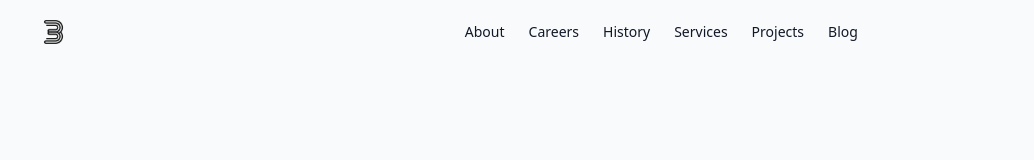
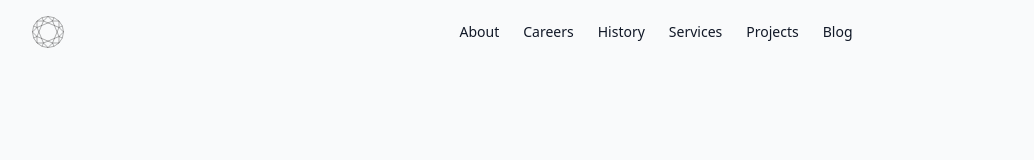
Before and after one commit to vlad1m1r0v/bratochkin, a React (Vite) app: page / in a window 1280 px wide. Shown: the top 160 px of the page, without its empty margins (0-1034 px from the left). Built offline with nearby package versions, Linux system fonts and the light colour scheme.

Commit message:
Change logo and company name

```diff
--- a/index.html
+++ b/index.html
@@ -2,9 +2,9 @@
 <html lang="en">
   <head>
     <meta charset="UTF-8" />
-    <link rel="icon" type="image/svg+xml" href="/logo.png" />
+    <link rel="icon" type="image/svg+xml" href="/logo.svg" />
     <meta name="viewport" content="width=device-width, initial-scale=1.0" />
-    <title>Bratochkin Inc.</title>
+    <title>Lucid Co.</title>
   </head>
   <body>
     <div id="root"></div>
--- a/src/components/Header.tsx
+++ b/src/components/Header.tsx
@@ -1,5 +1,5 @@
 import { useState } from "react";
-import logo from "@/assets/logo.png";
+import logo from "@/assets/logo.svg";
 
 export const Header = () => {
   const [isMenuOpen, setIsMenuOpen] = useState(false);
--- a/vite.config.ts
+++ b/vite.config.ts
@@ -8,5 +8,5 @@ export default defineConfig({
   resolve: {
     alias: [{ find: "@", replacement: path.resolve(__dirname, "src") }],
   },
-  publicDir: "assets",
+  publicDir: "src/assets",
 });
```
Also changed, not shown: src/assets/logo.png (deleted), src/assets/logo.svg (added).
